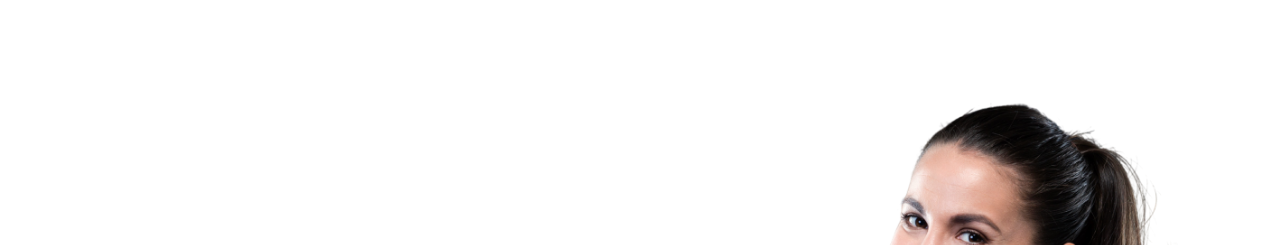
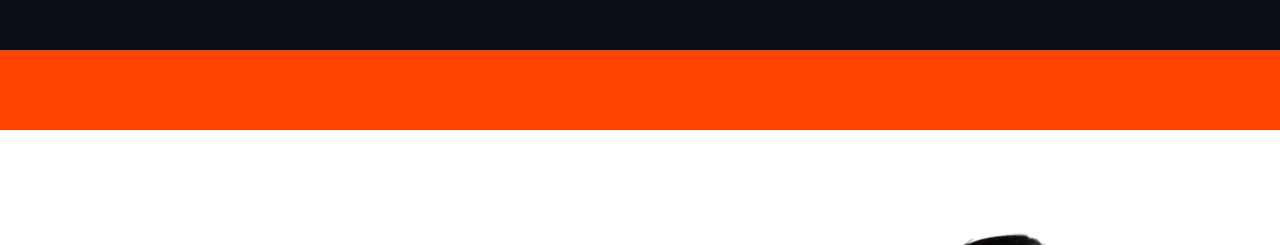
Before and after one commit to tanvirhasn/Food-Network, a plain HTML site: page index.html in a window 1280 px wide. Shown: the top 245 px of the page. Drawn offline with Linux system fonts and the light colour scheme.

Commit message:
header and favicon added

```diff
--- a/index.html
+++ b/index.html
@@ -10,9 +10,15 @@
     <link rel="preconnect" href="https://fonts.googleapis.com">
     <link rel="preconnect" href="https://fonts.gstatic.com" crossorigin>
     <link href="https://fonts.googleapis.com/css2?family=Poppins:wght@400;700&display=swap" rel="stylesheet">
+    <link rel="shortcut icon" href="images/r.png" type="image/x-icon">
+
 </head>
 
 <body>
+    <header class="header">
+    </header>
+    <div class="below-header">
+    </div>
     <section class="flexible-container">
         <div class="half-width sec1-writing">
             <h1><span class="orange-color">Skip</span> The Diet,<br>Just Eat Healthy<br>With Food Network</h1>
--- a/style.css
+++ b/style.css
@@ -1,3 +1,13 @@
+.header{
+    background-color: #0B0D17;
+    width: 100%;
+    height: 50px;
+}
+.below-header{
+    background-color: orangered;
+    width: 100%;
+    height: 80px;
+}
 body{
     font-family: 'Poppins', sans-serif;
     margin: 0;
@@ -66,7 +76,6 @@ div.box{
     margin-right: 4%;
     margin-top: 60px;
     margin-bottom: 100px;
-
 }
 div.card{
     width: 27%;
@@ -117,4 +126,4 @@ div.text{
 #normal-text{
       color: white;
       font-size: 20px;
-  }
+}
```
Also changed, not shown: images/logo.png (added), images/logo2.png (added), images/r.png (added).
